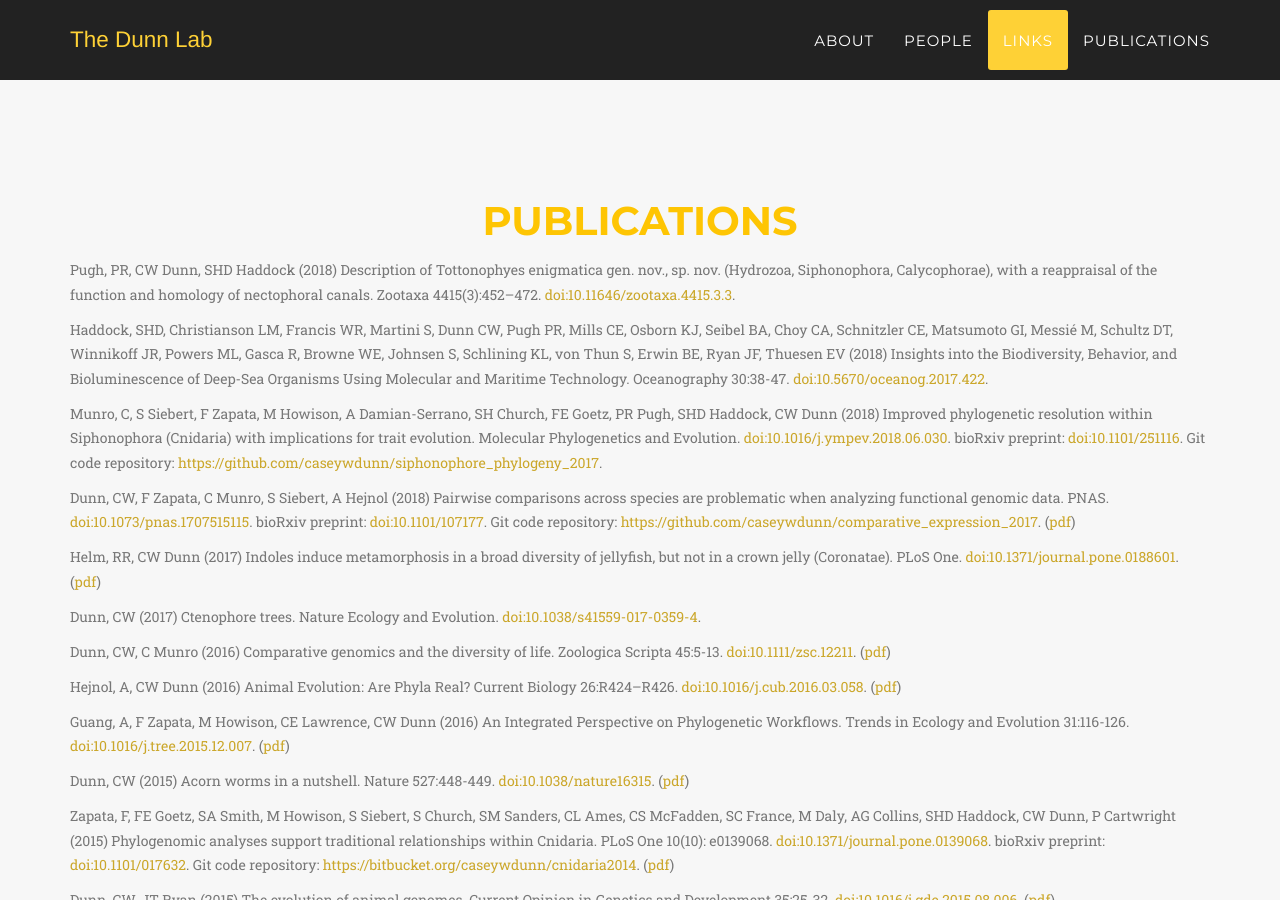
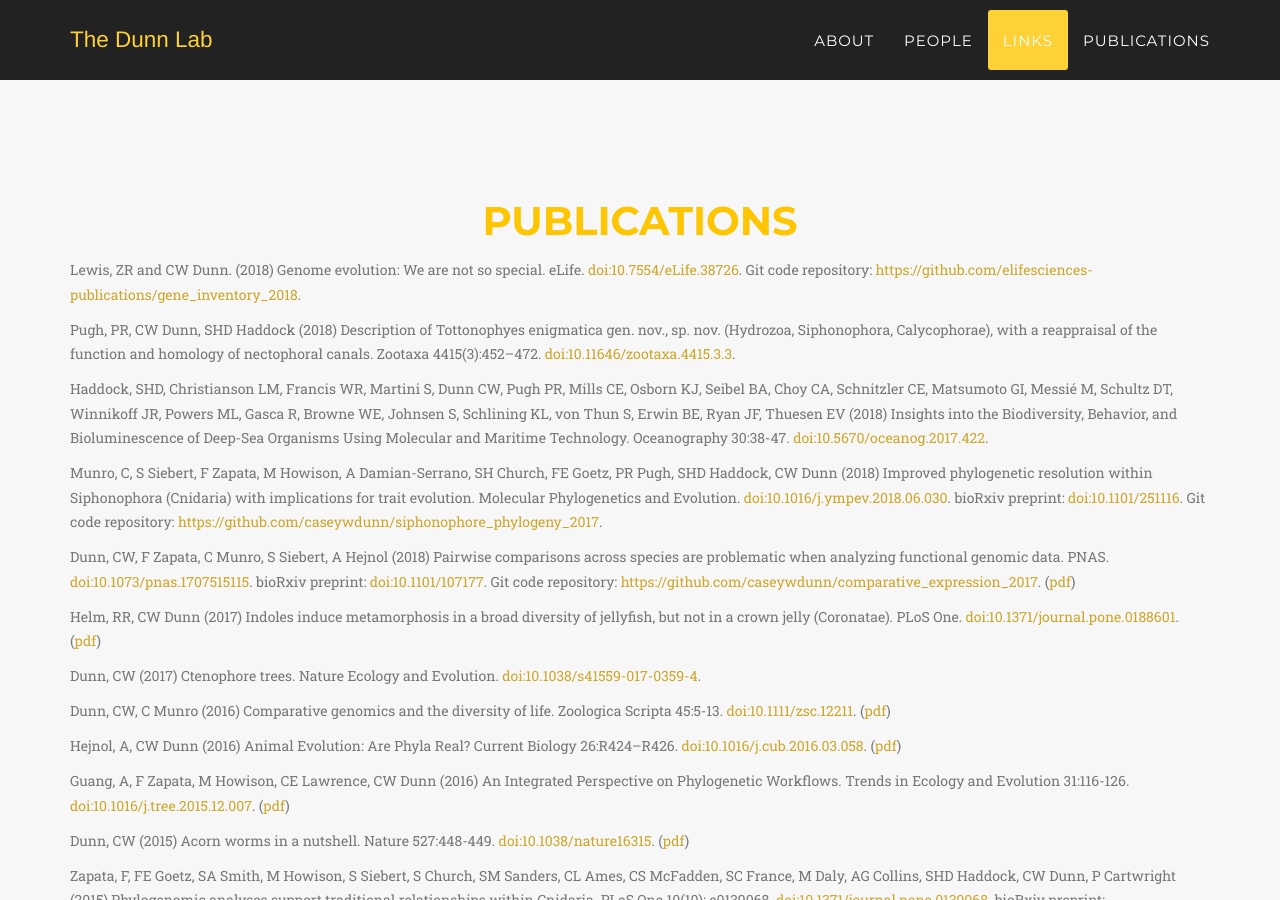
Before and after one commit to caseywdunn/caseywdunn.github.io, a Jekyll site: the page built from index.html, in a window 1280 px wide and 900 px high, scrolled down 8081 px. Built offline with Jekyll 4.4.1, drawn with Linux system fonts in a browser that asks for light colours; some web fonts are replaced.

Commit message:
added eLife paper

```diff
--- a/_includes/publications.html
+++ b/_includes/publications.html
@@ -7,6 +7,9 @@
                 </div>
             </div>
 
+<div class="box"><div class="box-title"></div><div class="box-body">
+<p class="text-muted"> Lewis, ZR and CW Dunn. (2018) Genome evolution: We are not so special. eLife. <a href="http://dx.doi.org/10.7554/eLife.38726">doi:10.7554/eLife.38726</a>.  Git code repository: <a href="https://github.com/elifesciences-publications/gene_inventory_2018">https://github.com/elifesciences-publications/gene_inventory_2018</a>. </p>
+</div><div class="box-footer"> </div></div>
 
 <div class="box"><div class="box-title"></div><div class="box-body">
 <p class="text-muted"> Pugh, PR, CW Dunn, SHD Haddock (2018) Description of Tottonophyes enigmatica gen. nov., sp. nov. (Hydrozoa, Siphonophora, Calycophorae), with a reappraisal of the function and homology of nectophoral canals. Zootaxa 4415(3):452–472. <a href="https://doi.org/10.11646/zootaxa.4415.3.3">doi:10.11646/zootaxa.4415.3.3</a>. </p>
```
